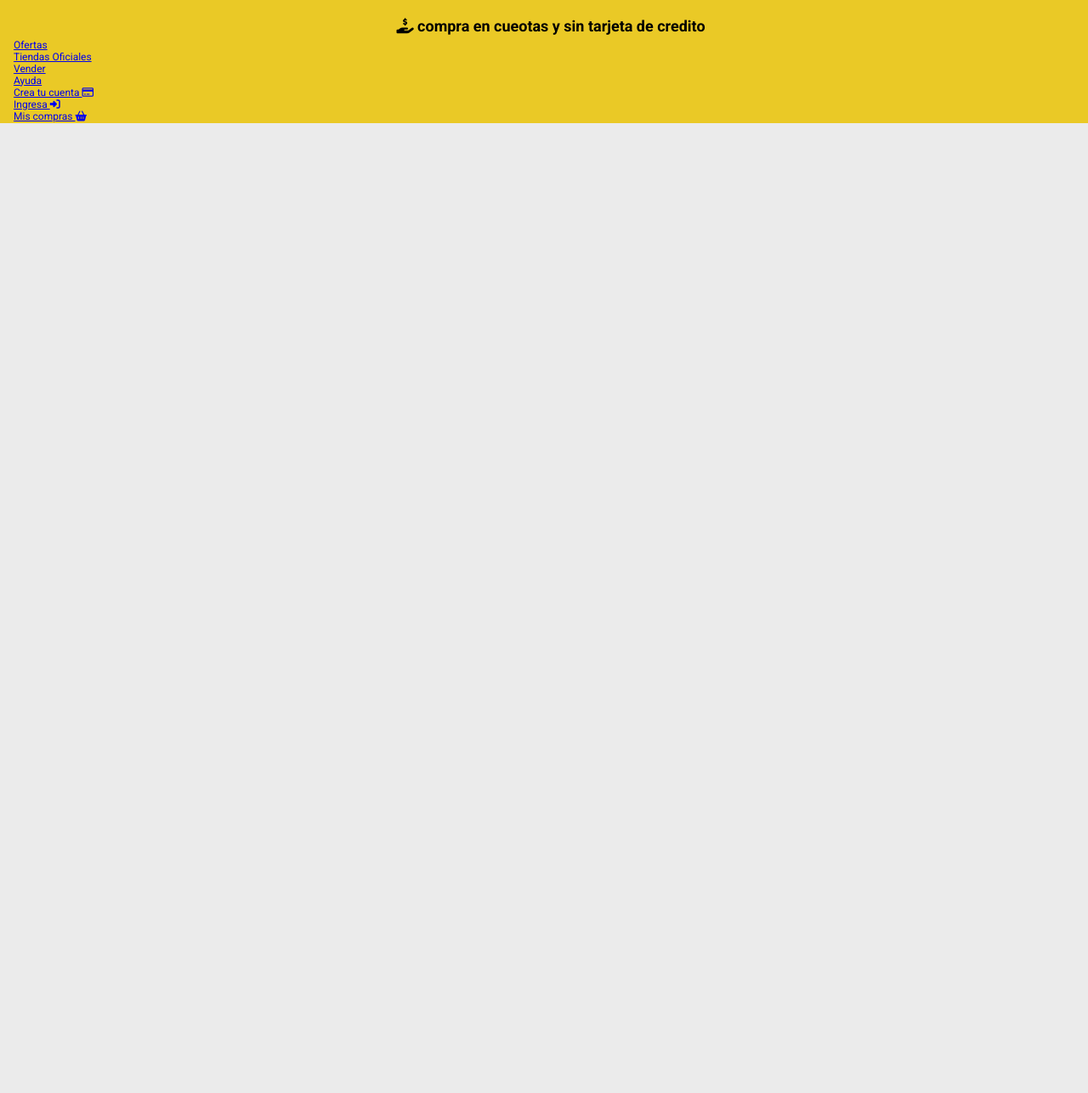
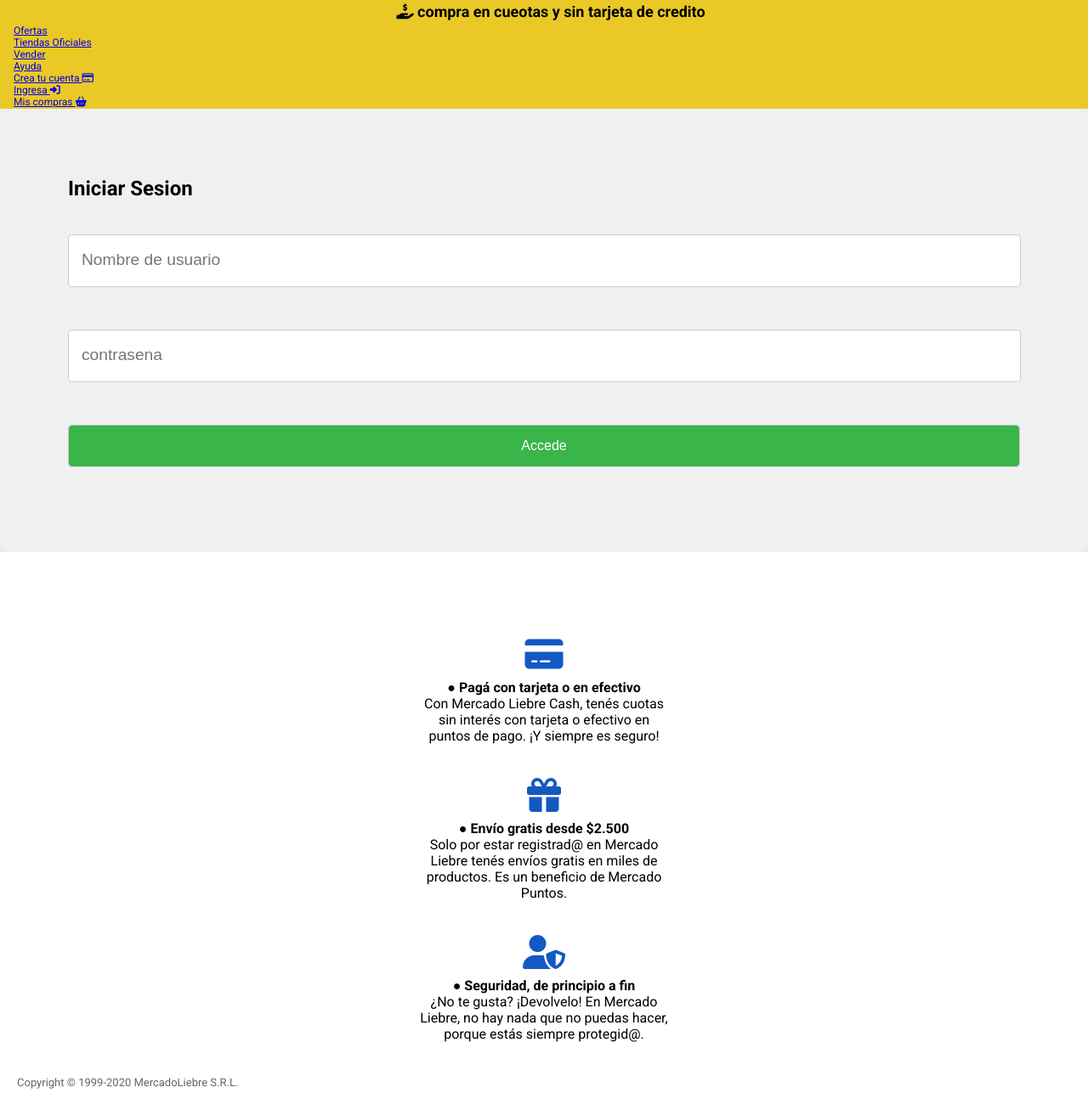
Before and after one commit to gabitoo21/Mercadoliebre-vegaJuan-c20, a website: page views/login.html in a window 1280 px wide. Shown: the part 103-1390 px from the top of the page at 85% size. Before the commit the page ends 800 px from the top, so only its background shows below. Drawn offline with Linux system fonts and the light colour scheme.

Commit message:
agrego login y corrigoregister

```diff
--- /dev/null
+++ b/public/css/login.css
@@ -0,0 +1,50 @@
+.body-login{
+    background-color: var(--paletadecolores-gris-claro);
+    font-family: var(--tipografia)
+}
+
+.home-login {
+    display: flex;
+    justify-content: center;
+    align-items: center;
+
+}
+
+.home-login-form {
+    width: 100%;
+    background-color: #f0f0f0;
+    padding: 80px;
+    border-radius: 10px;
+}
+
+.home-login-section {
+    margin-bottom: 20px;
+
+}
+
+h1 {
+    font-size: 24px;
+    margin-bottom: 40px;
+
+}
+
+.input-entrada-login{
+    width: 99%;
+    height: 50px;
+    margin-bottom: 50px;
+    padding: 5px;
+    border: 1px solid #ccc;
+    border-radius: 5px;
+    font-size: 16px;
+}
+
+.button-submit-login {
+    background-color: var(--paletadecolores-verde);
+    color: #ffffff;
+    width: 100%;
+    height: 50px;
+    padding: 5px;
+    border: 1px solid #ccc;
+    border-radius: 5px;
+    font-size: 16px;
+}
--- a/public/css/register.css
+++ b/public/css/register.css
@@ -64,7 +64,7 @@
     margin-right: 30px;
 }
 
-button {
+.button-submit {
     background-color: var(--paletadecolores-verde);
     color: #ffffff;
     border: none;
@@ -73,7 +73,12 @@
     font-size: 16px;
 }
 
-button[type="reset"] {
+.button-reset {
     background-color: red;
+    color: #ffffff;
+    border: none;
+    padding: 10px 20px;
+    border-radius: 5px;
+    font-size: 16px;
     margin-left: 15px;
 }
--- a/public/css/style.css
+++ b/public/css/style.css
@@ -4,3 +4,4 @@
 @import "./home.css";
 @import "./foooter.css";
 @import "./register.css";
+@import "./login.css";
--- a/views/login.html
+++ b/views/login.html
@@ -1,13 +1,13 @@
 <!DOCTYPE html>
 <html lang="en">
 <head>
+    <title>Login</title>
     <meta charset="UTF-8">
     <meta name="viewport" content="width=device-width, initial-scale=1.0">
-    <title>Mercado Liebre</title>
+    <link rel="stylesheet" href="/css/style.css">
     <script src="https://kit.fontawesome.com/0a4608b12c.js" crossorigin="anonymous"></script>
-    <link rel="stylesheet" href="/css/style.css">
 </head>
-<body>
+<body class="body-login">
     <header class="header">
         <img src="/img/logo-mercado-liebre.svg" alt="logo" style="max-width: 238px; height: auto;">
         <form class="barra-de-busqueda" action="/buscar" method="GET">
@@ -34,4 +34,39 @@
                 <i class="fas fa-bars"></i>
             </div>
     </header>
+    <main class="home-login">
+        <form class="home-login-form" action="/views/login.html" method="post">
+            <section class="home-login-section">
+                <h1>Iniciar Sesion</h1>
+                <div class="home-login-input">
+                    <input class="input-entrada-login" type="text" name="usuario" placeholder="Nombre de usuario">
+                    <input class="input-entrada-login" type="text" name="password" placeholder="contrasena">
+                    <button class="button-submit-login" type="submit">Accede</button>
+                </div>
+            </section>
+        </form>
+    </main>
+    <footer class="home-footer">
+        <div class="articulos">
+            <div class="tarjeta">
+                <i class="fa-solid fa-credit-card"></i>
+                <h4>● Pagá con tarjeta o en efectivo</h4>
+                <p>Con Mercado Liebre Cash, tenés cuotas sin interés con tarjeta o efectivo en puntos de pago. ¡Y siempre es seguro!</p>
+            </div>
+            <div class="envio">
+                <i class="fa-solid fa-gift"></i>
+                <h4>● Envío gratis desde $2.500</h4>
+                <p>Solo por estar registrad@ en Mercado Liebre tenés envíos gratis en miles de productos. Es un beneficio de Mercado Puntos.</p>
+            </div>
+            <div class="seguridad">
+                <i class="fa-solid fa-user-shield"></i>
+                <h4>● Seguridad, de principio a fin</h4>
+                <p>¿No te gusta? ¡Devolvelo! En Mercado Liebre, no hay nada que no puedas hacer, porque estás siempre protegid@.</p>
+            </div>
+        </div>
+        <div class="copyright">
+        <p>Copyright © 1999-2020 MercadoLiebre S.R.L.</p>
+        </div>
+    </footer>
+
 </body>
```
Also changed, not shown: views/register.html (+3 -3 lines).
